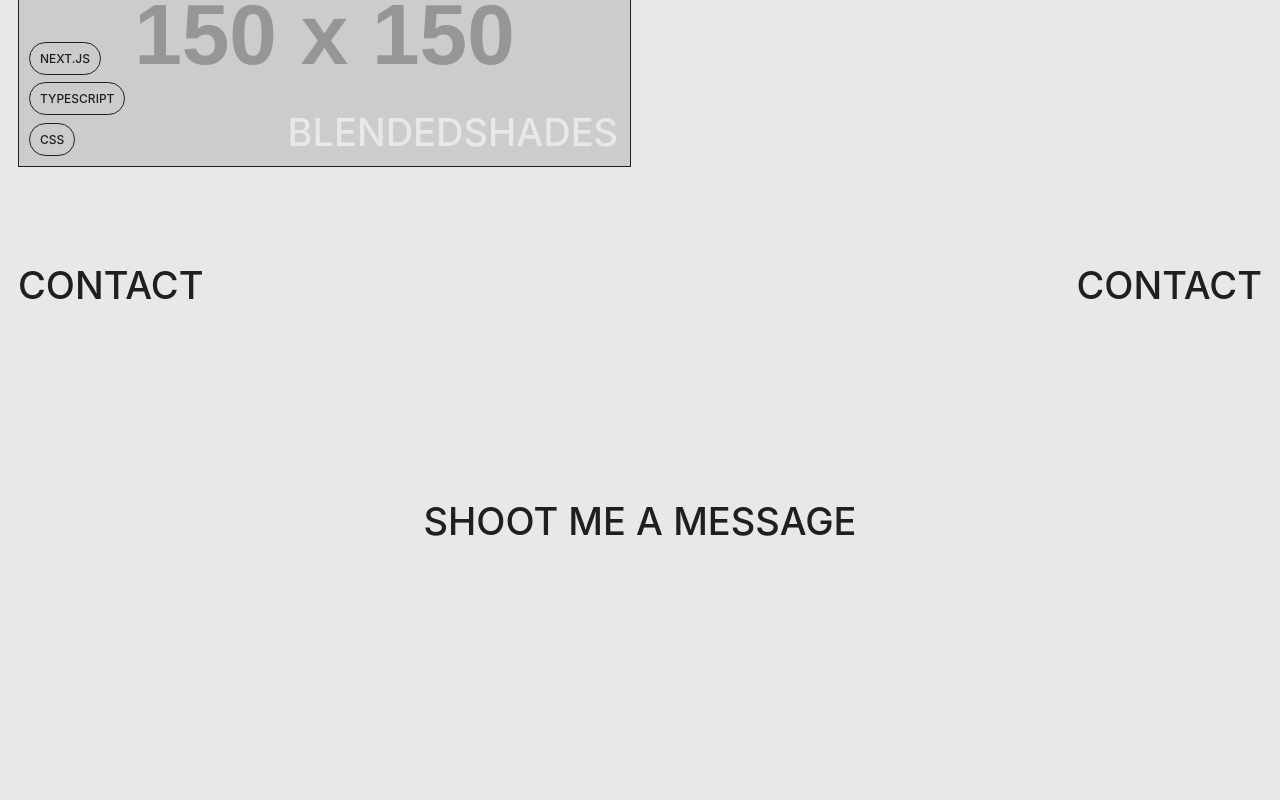
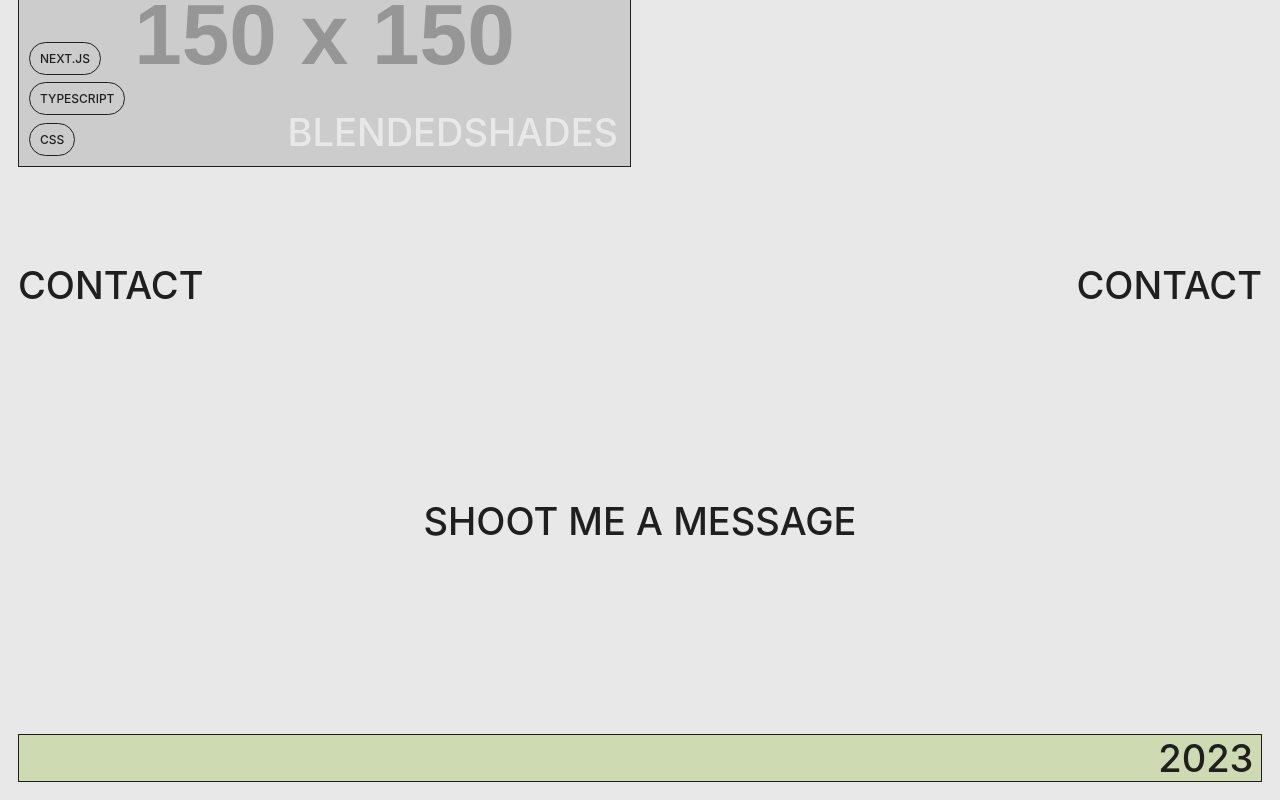
Before and after one commit to maisoncastro/maisoncastro.github.io, a React (Vite) app: page / in a window 1280 px wide. Shown: the part 2051-2851 px from the top of the page. Before the commit the page ends 2613 px from the top, so only its background shows below. Built offline with nearby package versions, Linux system fonts and the light colour scheme.

Commit message:
Added Footer

```diff
--- a/src/App.tsx
+++ b/src/App.tsx
@@ -8,7 +8,7 @@ import { Header } from "./components/Header";
 import { Skills } from "./components/Skills";
 import { Projects } from "./components/Projects";
 import { Contact } from "./components/Contact";
-// import { Footer } from "./components/Footer";
+import { Footer } from "./components/Footer";
 
 function App() {
   return (
@@ -20,6 +20,7 @@ function App() {
           <Skills />
           <Projects />
           <Contact />
+          <Footer />
         </div>
       </>
     </Router>
--- a/src/components/Footer.tsx
+++ b/src/components/Footer.tsx
@@ -1 +1,9 @@
-// export const Footer = () => {};
+export const Footer = () => {
+  return (
+    <div className="footer-section">
+      <div className="footer-title">
+        <span>2023</span>
+      </div>
+    </div>
+  );
+};
--- a/src/index.css
+++ b/src/index.css
@@ -214,3 +214,16 @@ hr {
 
   margin-top: 5rem;
 }
+
+.footer-section {
+  display: flex;
+  justify-content: flex-end;
+
+  margin-top: 5rem;
+  width: 100%;
+  background-color: var(--color-primary);
+  border: 1px solid var(--font-primary-color);
+}
+.footer-section span {
+  padding-right: 0.2rem;
+}
```
